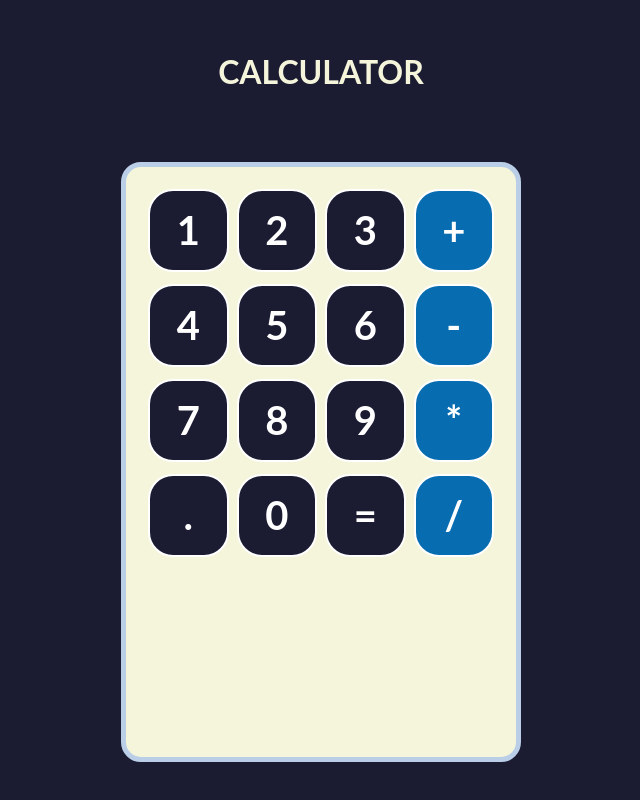
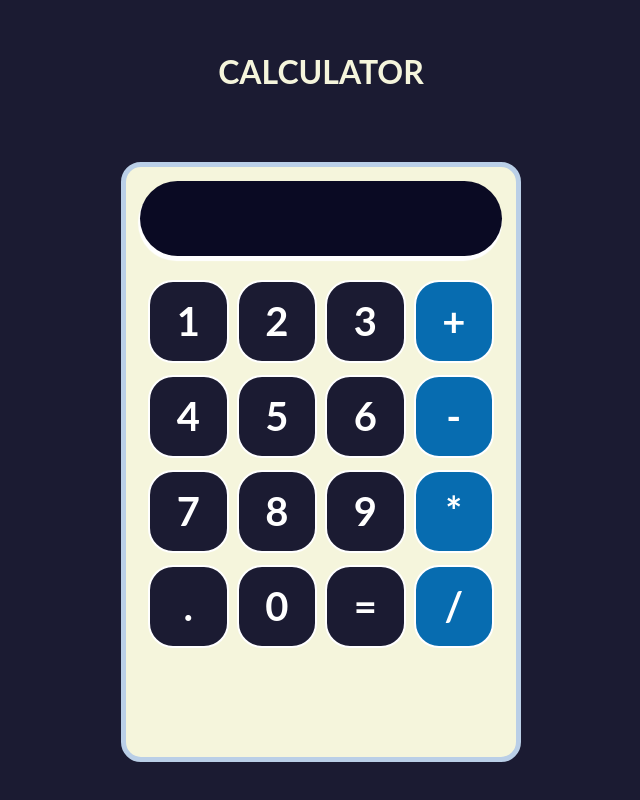
Before and after one commit to mabel-gp/calculator, a React (Vite) app: page / in a window 1280 px wide. Shown: the whole page, without its empty margins (319-959 px from the left). Built offline with nearby package versions, Linux system fonts and the light colour scheme.

Commit message:
Add styles to the screen

```diff
--- a/src/components/Screen.jsx
+++ b/src/components/Screen.jsx
@@ -1,3 +1,5 @@
+import '../stylesheets/Screen.css'
+
 // Definición de componente funcional como un fx flecha
 
 const Screen = ({input}) => (
--- /dev/null
+++ b/src/stylesheets/Screen.css
@@ -0,0 +1,15 @@
+.input{
+    height: 75px;
+    border-radius: 50px;
+    margin-bottom: 20px;
+    display: flex;
+    justify-content: flex-end;
+    align-items: center;
+    font-weight: bold;
+    font-size: 30px;
+    background-color: #0a0a23;
+    color: white;
+    padding: 11px 30px 11px 11px;
+    margin: 1px solid  #888;
+    box-shadow: -1px 4px 1px 1px white;
+}
```
